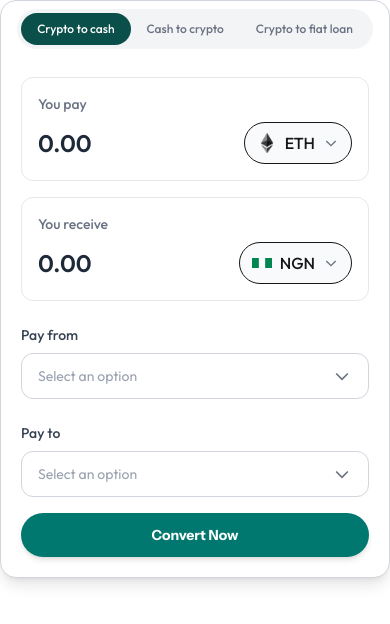
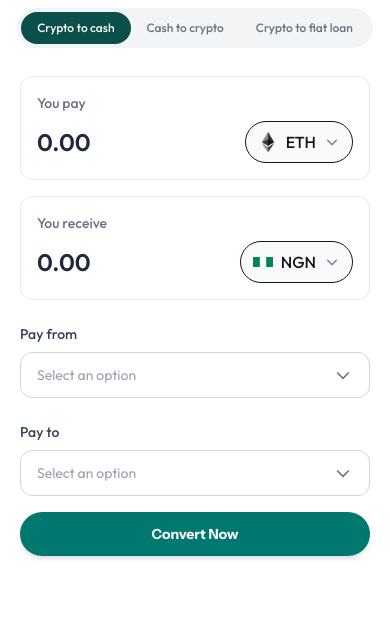
Before and after one commit to emiedonmokumo/crypto-checkout-widget, a Next.js app: page /checkout in a window 390 px wide. Shown: the top 624 px of the page. Built offline with nearby package versions, Linux system fonts and the light colour scheme.

Commit message:
removed border for mobile screen

```diff
--- a/src/app/checkout/page.tsx
+++ b/src/app/checkout/page.tsx
@@ -59,8 +59,8 @@ const Page = () => {
     };
 
     return (
-        <main className="w-fullmin-h-[100dvh] flex items-center justify-center p-4 max-sm:p-0 m-0">
-            <div className="w-full max-w-md p-5 max-sm:p-2 border border-gray-300 rounded-2xl shadow-lg bg-white mx-auto">
+        <main className="w-full min-h-screen flex items-center justify-center p-4 max-sm:p-2 m-0">
+            <div className="w-full max-w-md min-h-dvh sm:min-h-auto p-5 max-sm:p-0 max-sm:border-none max-sm:shadow-none border border-gray-300 rounded-lg sm:rounded-2xl shadow-lg bg-white mx-auto flex flex-col">
                 {formStep == 1 && <CheckoutHeader activeTab={activeTab} onChange={setActiveTab} />}
                 <div className="mt-4">{renderTabContent()}</div>
             </div>
```
